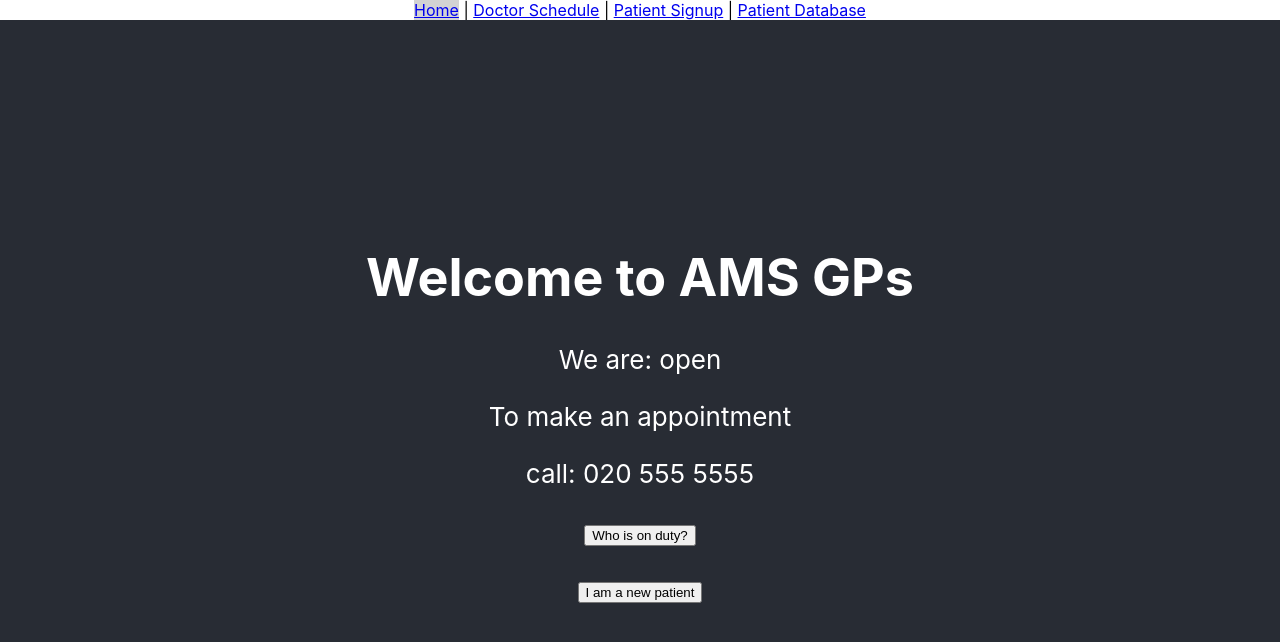
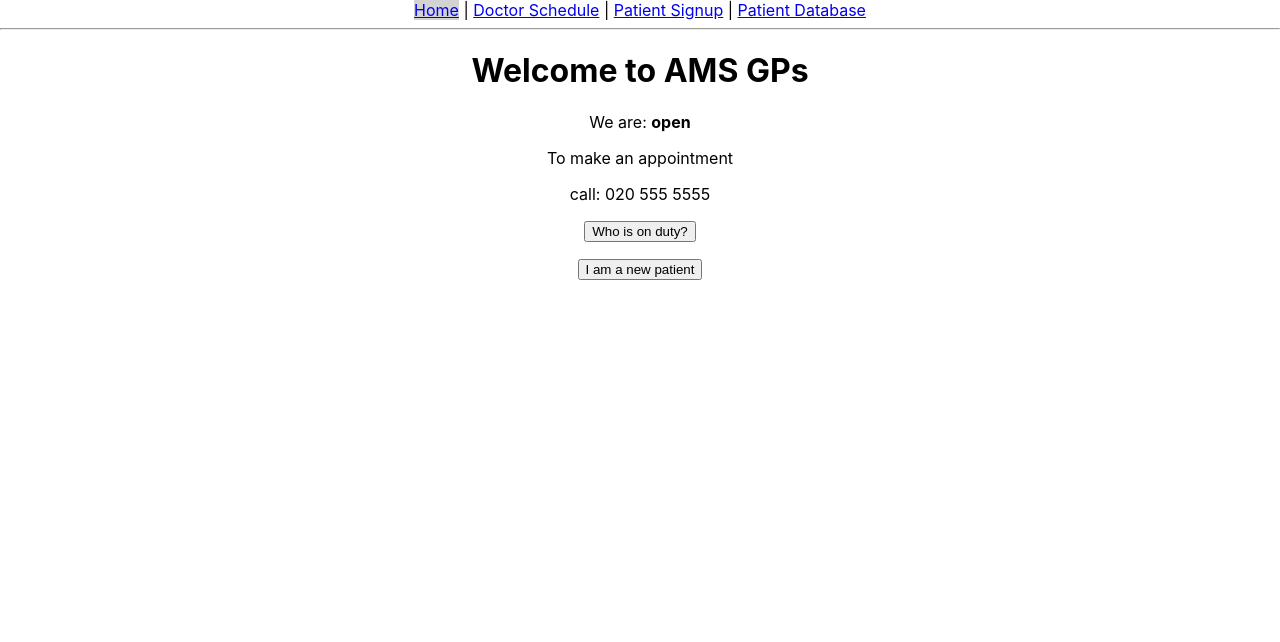
Before and after one commit to mitraws/Amsterdam-GP, a React (Create React App) app: page / in a window 1280 px wide. Shown: the top 642 px of the page. Built offline with nearby package versions, Linux system fonts and the light colour scheme.

Commit message:
added assesment

```diff
--- a/src/App.js
+++ b/src/App.js
@@ -11,9 +11,10 @@ import PatientDetail from "./Pages/PatientDetail";
 
 function App() {
   return (
-    <div className="App">
+    <div align="center">
       <Navbar />
-      <header className="App-header">
+      <hr></hr>
+      {/* <header className="App-header"> */}
         <Switch>
           <Route path="/DoctorSchedule" component={DoctorSchedule} />
           <Route path="/PatientSignup" component={PatientSignup} />
@@ -21,7 +22,7 @@ function App() {
           <Route path="/PatientDetail/:id" component={PatientDetail} />
           <Route exact path="/" component={Home} />
         </Switch>
-      </header>
+      {/* </header> */}
     </div>
   );
 }
--- a/src/Components/Contact.js
+++ b/src/Components/Contact.js
@@ -10,7 +10,7 @@ export default function Contact() {
     }
   return (
     <div>
-      <p>We are: {time}</p>
+      <p>We are: <b>{time}</b></p>
       <p>To make an appointment</p>
       <p>call: 020 555 5555</p>
     </div>
--- a/src/Components/PatientCard.js
+++ b/src/Components/PatientCard.js
@@ -2,13 +2,13 @@ import React from "react";
 
 export default function PatientCard(props) {
   return (
-    <ul align="left" className="sub-menu" type="none">
+    <ul className="sub-menu" type="none">
       <li>
         {" "}
         Name: {props.name} {props.lastname}
       </li>
       <li> ID: {props.id} </li>
       <li>Date of Birth: {props.dob}</li>
-          </ul>
+    </ul>
   );
 }
--- a/src/Pages/DoctorSchedule.js
+++ b/src/Pages/DoctorSchedule.js
@@ -32,11 +32,13 @@ const [DocsonDuty, setDocsonDuty] = useState([]);
     <div>
       <h1>Who is on duty?</h1>
       <table>
-          <tbody>
+          <thead>
             <tr>
               <th>Doctor</th>
               <th>Availability</th>
             </tr>
+          </thead>
+          <tbody>
             {DocsonDuty.map(Doctor => (
               <Table key={Doctor.id} Doctor={Doctor.doctor} Availability={Doctor.onDuty}/>
             ))}
```
Also changed, not shown: 1 other file (tests, documents, lock files or other folders). Lines whose indentation alone changed are shown as unchanged.
